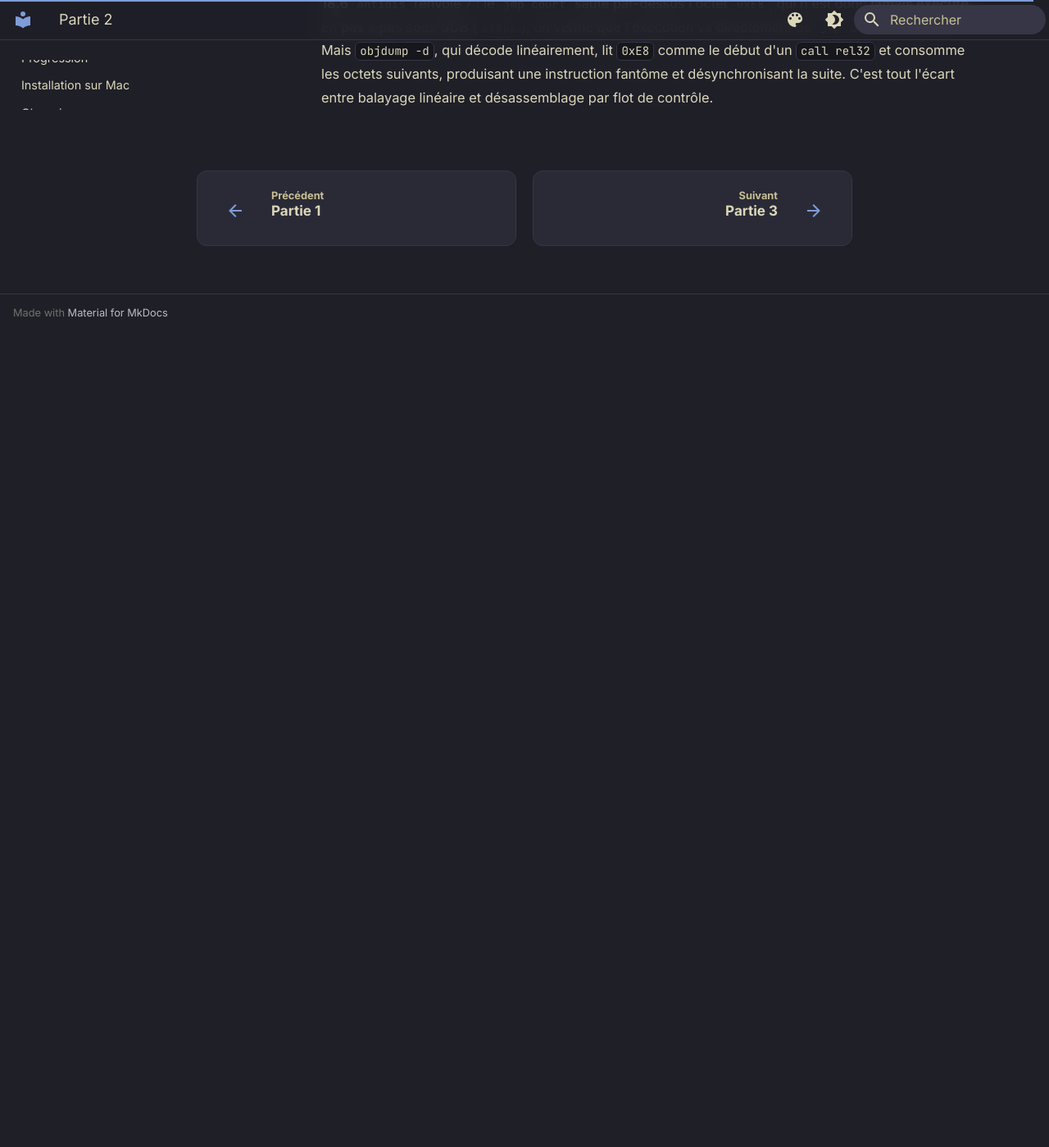
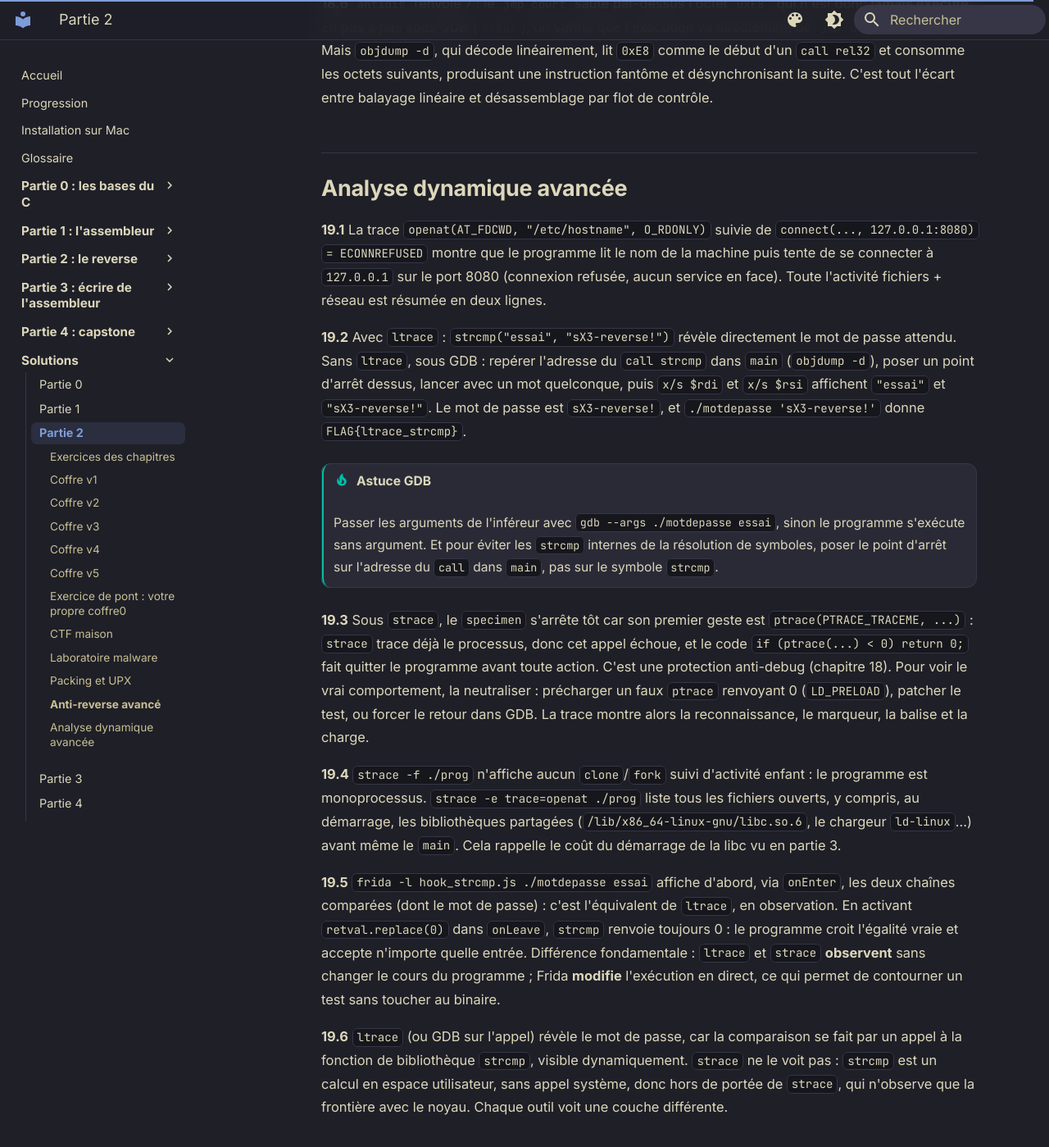
Before and after one commit to cchopin/asm-to-reverse, an MkDocs documentation site: the page built from docs/solutions/partie2.md, in a window 1280 px wide and 1400 px high, scrolled down 15317 px. Shown: the whole window at 82% size. Built offline with MkDocs 1.6.1 and Material for MkDocs 9.7.7, drawn with Linux system fonts in a browser that asks for light colours; before the commit the page ends 15722 px from its top, so only the background shows below that; some of the changed text lies outside the part shown.

Commit message:
Approfondissement partie 2 : analyse dynamique avancee
Nouveau chapitre : strace en profondeur (filtres -e, -f, -k, lire un
enchainement syscalls comme une histoire), ltrace pour les appels de
bibliotheque (revele un mot de passe compare par strcmp), equivalent GDB
quand ltrace manque, et Frida (instrumentation : Interceptor.attach pour
observer puis modifier arguments et valeur de retour, script fourni).
strace teste dans le conteneur ; ltrace/Frida absents donc montres via
GDB et script a executer sur la machine (note). Lien avec l'anti-debug.
6 exercices gradues, solutions. Nav et progression a jour.

````diff
--- /dev/null
+++ b/docs/dynamique/hook_strcmp.js
@@ -0,0 +1,15 @@
+// hook_strcmp.js : avec Frida, journalise chaque appel a strcmp et
+// force le resultat a 0 (egalite). Usage (sur votre machine) :
+//   frida -l hook_strcmp.js ./motdepasse essai
+Interceptor.attach(Module.getExportByName(null, 'strcmp'), {
+    onEnter(args) {
+        this.a = args[0].readUtf8String();
+        this.b = args[1].readUtf8String();
+        console.log('strcmp("' + this.a + '", "' + this.b + '")');
+    },
+    onLeave(retval) {
+        // Observer ce que ltrace montrerait : les deux chaines comparees.
+        // Pour CONTOURNER le test, forcer l'egalite :
+        retval.replace(0);
+    }
+});
--- /dev/null
+++ b/docs/partie2-reverse/19-analyse-dynamique.md
@@ -0,0 +1,112 @@
+# Analyse dynamique avancée
+
+!!! info "Chapitre d'approfondissement"
+    Approfondissement de la partie 2. Observer un programme pendant qu'il s'exécute révèle souvent en quelques secondes ce qu'une analyse statique mettrait une heure à établir. Ce chapitre approfondit `strace` et `ltrace`, puis introduit `Frida`, qui ne se contente pas d'observer : il **modifie** l'exécution.
+
+!!! note "Note sur l'environnement"
+    `strace` est disponible dans le conteneur de ce cours ; `ltrace` et `Frida` ne le sont pas. Les exemples `strace` sont donc réels et testés. Pour `ltrace`, on montre le même résultat avec GDB (disponible) et on décrit la sortie de `ltrace`. Pour `Frida`, un script complet est fourni, à exécuter sur votre machine (`pip install frida-tools`).
+
+## 19.1 strace en profondeur
+
+`strace` journalise tous les **appels système** d'un programme : ouvertures de fichiers, lectures, connexions réseau, mémoire. On lit la trace comme une histoire. Options essentielles :
+
+- `-e trace=openat,connect` : ne garder que certains appels (ici fichiers et réseau) ;
+- `-f` : suivre les processus fils et les threads (`fork`, `clone`) ;
+- `-k` : afficher la pile d'appels à chaque syscall (d'où vient l'appel) ;
+- `-p PID` : s'attacher à un processus déjà lancé.
+
+Sur un programme qui lit un fichier puis tente une connexion :
+
+```
+$ strace -e trace=openat,connect ./activite
+openat(AT_FDCWD, "/etc/hostname", O_RDONLY) = 3
+connect(3, {sa_family=AF_INET, sin_port=htons(8080),
+            sin_addr=inet_addr("127.0.0.1")}, 16) = -1 ECONNREFUSED
+```
+
+En deux lignes, on sait que le programme lit le nom de la machine puis essaie de joindre `127.0.0.1:8080`. C'est exactement la méthode pour cartographier un échantillon inconnu avant même de le désassembler.
+
+!!! tip "L'anti-debug change la trace"
+    Le `specimen` du capstone appelle `ptrace(PTRACE_TRACEME)` : lancé sous `strace`, l'appel échoue (le processus est déjà tracé), et le programme s'arrête avant d'agir. La trace s'interrompt alors tôt. C'est le lien direct avec le chapitre précédent : une protection anti-debug fausse l'analyse dynamique, et il faut la neutraliser (par exemple avec un faux `ptrace`) pour que `strace` montre le vrai comportement.
+
+## 19.2 ltrace : les appels de bibliothèque
+
+Là où `strace` montre les appels système (frontière avec le noyau), `ltrace` montre les appels de **fonctions de bibliothèque** : `strcmp`, `malloc`, `memcpy`, fonctions de chiffrement... C'est redoutable sur les crackmes, car il révèle souvent la comparaison décisive.
+
+Pour un programme qui compare le mot de passe avec `strcmp`, `ltrace ./motdepasse essai` afficherait :
+
+```
+strcmp("essai", "sX3-reverse!")   = -1
+```
+
+Le second argument est le mot de passe attendu, **en clair**. Sans `ltrace`, on obtient le même résultat avec GDB en s'arrêtant sur l'appel à `strcmp` et en lisant ses deux arguments (`rdi` et `rsi`) :
+
+```
+(gdb) break *<adresse du call strcmp dans main>
+(gdb) run essai
+(gdb) x/s $rdi      ->  "essai"
+(gdb) x/s $rsi      ->  "sX3-reverse!"
+```
+
+Les deux chaînes comparées apparaissent, dont le mot de passe. Limites de `ltrace` : il ne voit que les fonctions **liées dynamiquement** (un binaire statique ou une fonction *inlinée* ne montre rien), et il peut être bruyant. GDB, lui, fonctionne dans tous les cas, au prix d'un point d'arrêt à placer.
+
+## 19.3 Frida : observer ET modifier
+
+`strace` et `ltrace` observent. **Frida** instrumente : il injecte du code dans le processus en cours et permet d'intercepter n'importe quelle fonction, de lire et **modifier** ses arguments et sa valeur de retour, en direct, sans recompiler ni patcher le binaire. C'est l'outil de choix pour le reverse dynamique moderne (applications, jeux, mobile).
+
+Le cœur est `Interceptor.attach`, qui pose un hook sur une fonction :
+
+```javascript
+Interceptor.attach(Module.getExportByName(null, 'strcmp'), {
+    onEnter(args) {
+        console.log('strcmp("' + args[0].readUtf8String() + '", "'
+                              + args[1].readUtf8String() + '")');
+    },
+    onLeave(retval) {
+        retval.replace(0);   // force l'egalite : le test passe toujours
+    }
+});
+```
+
+`onEnter` lit les arguments (ce que ferait `ltrace`), `onLeave` réécrit la valeur de retour. Ici, forcer `strcmp` à renvoyer 0 fait croire au programme que le mot de passe est toujours bon : le test est contourné sans toucher au binaire. Lancement (sur votre machine) :
+
+```
+$ frida -l hook_strcmp.js ./motdepasse essai
+```
+
+C'est le passage clé : **ce que `ltrace` observe, Frida permet de le changer**. Observer révèle le mot de passe ; modifier la valeur de retour rend la vérification caduque.
+
+## 19.4 Quel outil pour quoi
+
+| Besoin | Outil |
+|---|---|
+| Voir fichiers, réseau, mémoire (syscalls) | `strace` |
+| Voir les appels de bibliothèque (strcmp, malloc...) | `ltrace` (ou GDB) |
+| Lire un argument précis à un instant précis | GDB (point d'arrêt) |
+| Modifier arguments / retour en direct, hooker | Frida |
+
+La démarche type : `strace`/`ltrace` pour comprendre vite ce que fait le programme, GDB pour inspecter finement un point, Frida pour agir sur l'exécution.
+
+## Exercices gradués
+
+Sources dans `dynamique/` (`motdepasse.c`, `activite.c`, `hook_strcmp.js`). `strace` est testable ici ; pour `ltrace`/`Frida`, utiliser votre machine (ou GDB en remplacement de `ltrace`).
+
+**Exercice 19.1 (niveau 1)** Compiler `activite.c` et lancer `strace -e trace=openat,connect ./activite`. Décrire en une phrase ce que fait le programme, d'après la seule trace.
+
+**Exercice 19.2 (niveau 2)** Compiler `motdepasse.c`. Retrouver le mot de passe attendu **sans lire la source** : avec `ltrace ./motdepasse essai` si disponible, sinon avec GDB en lisant les deux arguments de `strcmp`. Vérifier que le mot de passe trouvé donne le flag.
+
+**Exercice 19.3 (niveau 2)** Lancer le `specimen` du capstone sous `strace`. Pourquoi la trace s'arrête-t-elle tôt ? Quel appel système en est la cause, et comment le neutraliser pour voir le vrai comportement ?
+
+**Exercice 19.4 (niveau 2)** Sur un programme qui lit un fichier, utiliser `strace -f` pour confirmer qu'aucun processus fils n'est créé, puis `strace -e trace=openat` pour lister tous les fichiers ouverts, y compris les bibliothèques chargées au démarrage.
+
+**Exercice 19.5 (niveau 3, sur votre machine)** Avec Frida et `hook_strcmp.js`, journaliser l'appel à `strcmp` de `motdepasse` (observer le mot de passe), puis activer le `retval.replace(0)` et vérifier que n'importe quelle entrée est désormais acceptée. Expliquer la différence entre observer et modifier.
+
+**Exercice 19.6 (niveau 3)** Comparer ce que montrent `strace` et `ltrace` (ou GDB) sur `motdepasse` : lequel révèle le mot de passe, et pourquoi l'autre ne le voit pas ?
+
+Solutions : [solutions/partie2.md](../solutions/partie2.md#analyse-dynamique)
+
+## Suivi
+
+- [ ] Chapitre analyse dynamique : lecture
+- [ ] Chapitre analyse dynamique : strace et ltrace/GDB pratiqués
+- [ ] Chapitre analyse dynamique : Frida essayé (sur votre machine)
--- a/docs/solutions/partie2.md
+++ b/docs/solutions/partie2.md
@@ -370,3 +370,20 @@ Puis `objdump -D -b binary -m i386:x86-64 -M intel depaque.bin` montre le shellc
 **18.5** Un faux `getppid`/`ptrace` en `LD_PRELOAD` est compilé en bibliothèque partagée (`gcc -shared -fPIC`) et chargé avant la libc ; un programme témoin qui appelle la fonction obtient la version préchargée (valeur forcée). C'est plus souple qu'un patch : rien à modifier dans le binaire (utile s'il est signé ou vérifie son intégrité), et on peut activer ou non le contournement en définissant ou non `LD_PRELOAD`.
 
 **18.6** `antidis` renvoie 7 : le `jmp court` saute par-dessus l'octet `0xE8`, qui n'est donc **jamais exécuté**. En pas à pas sous GDB (`stepi`), on vérifie que l'exécution va directement de `jmp` à `mov eax, 60`. Mais `objdump -d`, qui décode linéairement, lit `0xE8` comme le début d'un `call rel32` et consomme les octets suivants, produisant une instruction fantôme et désynchronisant la suite. C'est tout l'écart entre balayage linéaire et désassemblage par flot de contrôle.
+
+## Analyse dynamique avancée {#analyse-dynamique}
+
+**19.1** La trace `openat(AT_FDCWD, "/etc/hostname", O_RDONLY)` suivie de `connect(..., 127.0.0.1:8080) = ECONNREFUSED` montre que le programme lit le nom de la machine puis tente de se connecter à `127.0.0.1` sur le port 8080 (connexion refusée, aucun service en face). Toute l'activité fichiers + réseau est résumée en deux lignes.
+
+**19.2** Avec `ltrace` : `strcmp("essai", "sX3-reverse!")` révèle directement le mot de passe attendu. Sans `ltrace`, sous GDB : repérer l'adresse du `call strcmp` dans `main` (`objdump -d`), poser un point d'arrêt dessus, lancer avec un mot quelconque, puis `x/s $rdi` et `x/s $rsi` affichent `"essai"` et `"sX3-reverse!"`. Le mot de passe est `sX3-reverse!`, et `./motdepasse 'sX3-reverse!'` donne `FLAG{ltrace_strcmp}`.
+
+!!! tip "Astuce GDB"
+    Passer les arguments de l'inféreur avec `gdb --args ./motdepasse essai`, sinon le programme s'exécute sans argument. Et pour éviter les `strcmp` internes de la résolution de symboles, poser le point d'arrêt sur l'adresse du `call` dans `main`, pas sur le symbole `strcmp`.
+
+**19.3** Sous `strace`, le `specimen` s'arrête tôt car son premier geste est `ptrace(PTRACE_TRACEME, ...)` : `strace` trace déjà le processus, donc cet appel échoue, et le code `if (ptrace(...) < 0) return 0;` fait quitter le programme avant toute action. C'est une protection anti-debug (chapitre 18). Pour voir le vrai comportement, la neutraliser : précharger un faux `ptrace` renvoyant 0 (`LD_PRELOAD`), patcher le test, ou forcer le retour dans GDB. La trace montre alors la reconnaissance, le marqueur, la balise et la charge.
+
+**19.4** `strace -f ./prog` n'affiche aucun `clone`/`fork` suivi d'activité enfant : le programme est monoprocessus. `strace -e trace=openat ./prog` liste tous les fichiers ouverts, y compris, au démarrage, les bibliothèques partagées (`/lib/x86_64-linux-gnu/libc.so.6`, le chargeur `ld-linux`...) avant même le `main`. Cela rappelle le coût du démarrage de la libc vu en partie 3.
+
+**19.5** `frida -l hook_strcmp.js ./motdepasse essai` affiche d'abord, via `onEnter`, les deux chaînes comparées (dont le mot de passe) : c'est l'équivalent de `ltrace`, en observation. En activant `retval.replace(0)` dans `onLeave`, `strcmp` renvoie toujours 0 : le programme croit l'égalité vraie et accepte n'importe quelle entrée. Différence fondamentale : `ltrace` et `strace` **observent** sans changer le cours du programme ; Frida **modifie** l'exécution en direct, ce qui permet de contourner un test sans toucher au binaire.
+
+**19.6** `ltrace` (ou GDB sur l'appel) révèle le mot de passe, car la comparaison se fait par un appel à la fonction de bibliothèque `strcmp`, visible dynamiquement. `strace` ne le voit pas : `strcmp` est un calcul en espace utilisateur, sans appel système, donc hors de portée de `strace`, qui n'observe que la frontière avec le noyau. Chaque outil voit une couche différente.
--- a/mkdocs.yml
+++ b/mkdocs.yml
@@ -106,6 +106,7 @@ nav:
       - "Laboratoire malware": partie2-reverse/16-labo-malware.md
       - "17. Packing et UPX (approfondissement)": partie2-reverse/17-packing-upx.md
       - "18. Anti-reverse avancé (approfondissement)": partie2-reverse/18-anti-reverse.md
+      - "19. Analyse dynamique avancée (approfondissement)": partie2-reverse/19-analyse-dynamique.md
       - "14. Et après ?": partie2-reverse/14-et-apres.md
   - "Partie 3 : écrire de l'assembleur":
       - "15. Premiers pas en NASM": partie3-ecriture/15-nasm-syscalls.md
````
Also changed, not shown: docs/progression.md (+6 -0 lines), 2 other files.
